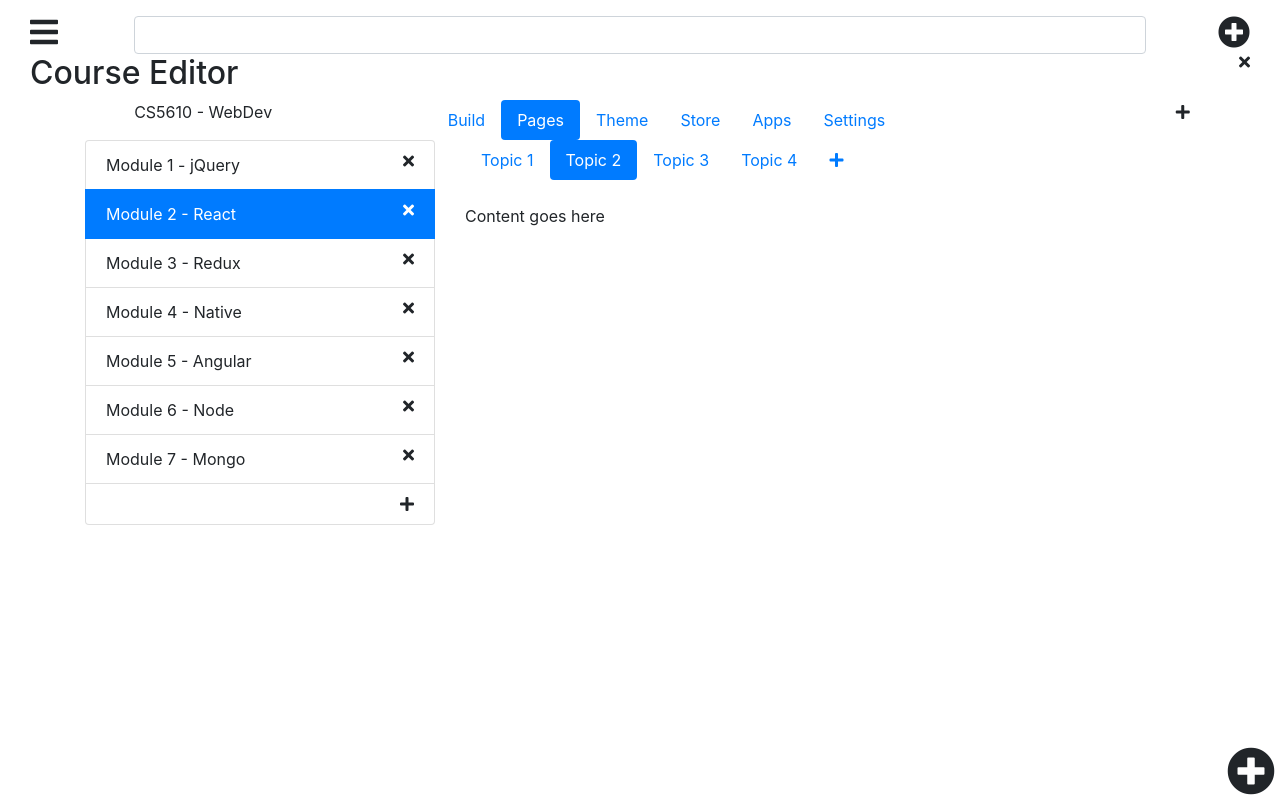
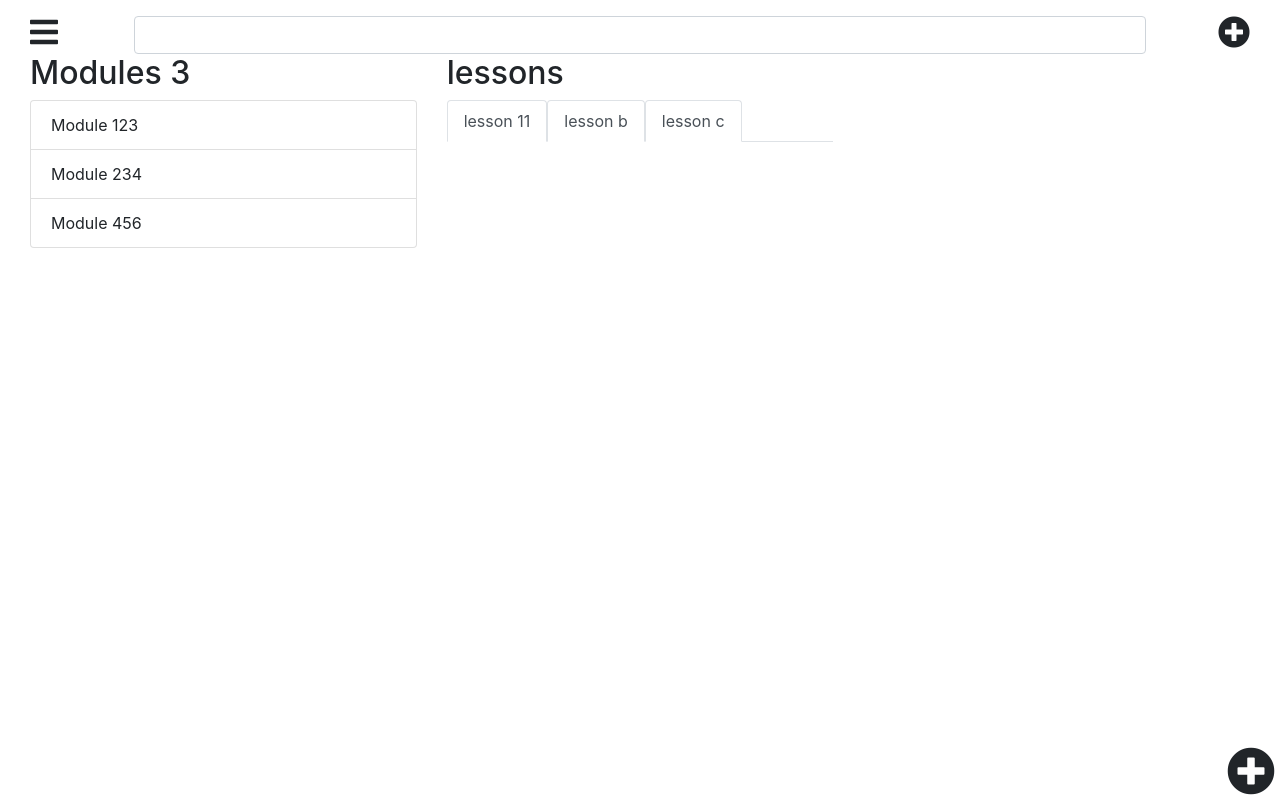
Before and after one commit to jondenman/wbdv-sp21-02-denmanj-client-react, a React (Create React App) app: page /courses/editor in a window 1280 px wide. Built offline with nearby package versions, Linux system fonts and the light colour scheme; no server answers.

Commit message:
implemented module and lesson reducers

```diff
--- a/package.json
+++ b/package.json
@@ -10,8 +10,10 @@
     "bootstrap": "^4.6.0",
     "react": "^17.0.1",
     "react-dom": "^17.0.1",
+    "react-redux": "^7.2.2",
     "react-router-dom": "^5.2.0",
     "react-scripts": "4.0.2",
+    "redux": "^4.0.5",
     "web-vitals": "^1.1.0"
   },
   "scripts": {
--- a/src/components/course-editor.js
+++ b/src/components/course-editor.js
@@ -1,111 +1,32 @@
 import React from 'react'
+import moduleReducer from "../reducers/modules-reducer";
+import lessonReducer from "../reducers/lesson-reducer";
+import {combineReducers, createStore} from "redux";
+import {Provider} from "react-redux";
+import ModuleList from "./module-list";
+import LessonTabs from "./lesson-tabs";
+
+const reducer = combineReducers({
+    moduleReducer: moduleReducer,
+    lessonReducer: lessonReducer
+})
+
+// const store = createStore(moduleReducer)
+const store = createStore(reducer)
 
 const CourseEditor = ({history}) =>
-    <div>
-        {/*paste in body of course editor in previous assignment*/}
-        <i onClick={() => history.goBack()} className="fas fa-times float-right"></i>
-        <h2>Course Editor</h2>
-
-
+    <Provider store={store}>
         <div>
             <div className="row">
-                <div className="col-1">
-
+                <div className="col-4">
+                    <ModuleList/>
                 </div>
-                <div className="col-3">
-                    CS5610 - WebDev
-                </div>
-                <ul className="nav nav-pills col-7">
-                    <li className="nav-item">
-                        <a className="nav-link" href="#">Build</a>
-                    </li>
-                    <li className="nav-item">
-                        <a className="nav-link active" href="#">Pages</a>
-                    </li>
-                    <li className="nav-item">
-                        <a className="nav-link" href="#">Theme</a>
-                    </li>
-                    <li className="nav-item">
-                        <a className="nav-link " href="#">Store</a>
-                    </li>
-                    <li className="nav-item">
-                        <a className="nav-link " href="#">Apps</a>
-                    </li>
-                    <li className="nav-item">
-                        <a className="nav-link " href="#">Settings</a>
-                    </li>
-
-                </ul>
-                <div className="col-1">
-                    <i className="fas fa-plus"></i>
-                </div>
-
-            </div>
-        </div>
-        <div className="container">
-            <div className="row">
                 <div className="col-4">
-                    <ul className="list-group">
-                        <li className="list-group-item">
-                            Module 1 - jQuery
-                            <i className="fas fa-times float-right"></i>
-                        </li>
-                        <li className="list-group-item active" style={{zIndex: "0"}}>
-                            Module 2 - React
-                            <i className="fas fa-times float-right"></i>
-                        </li>
-                        <li className="list-group-item">
-                            Module 3 - Redux
-                            <i className="fas fa-times float-right"></i>
-                        </li>
-                        <li className="list-group-item">
-                            Module 4 - Native
-                            <i className="fas fa-times float-right"></i>
-                        </li>
-                        <li className="list-group-item">
-                            Module 5 - Angular
-                            <i className="fas fa-times float-right"></i>
-                        </li>
-                        <li className="list-group-item">
-                            Module 6 - Node
-                            <i className="fas fa-times float-right"></i>
-                        </li>
-                        <li className="list-group-item">
-                            Module 7 - Mongo
-                            <i className="fas fa-times float-right"></i>
-                        </li>
-                        <li className="list-group-item">
-                            <i className="fas fa-plus float-right"></i>
-                        </li>
-
-                    </ul>
-                </div>
-
-                <div className="col-8">
-                    <ul className="nav nav-pills">
-                        <li className="nav-item">
-                            <a className="nav-link" href="#">Topic 1</a>
-                        </li>
-                        <li className="nav-item">
-                            <a className="nav-link active" href="#">Topic 2</a>
-                        </li>
-                        <li className="nav-item">
-                            <a className="nav-link" href="#">Topic 3</a>
-                        </li>
-                        <li className="nav-item">
-                            <a className="nav-link" href="#">Topic 4</a>
-                        </li>
-                        <li className="nav-item">
-                            <a className="nav-link">
-                                <i className="fas fa-plus"></i>
-                            </a>
-                        </li>
-                    </ul>
-
-                    <br/>
-                    Content goes here
+                    <LessonTabs/>
                 </div>
             </div>
         </div>
-</div>
+    </Provider>
+
+
 export default CourseEditor
--- /dev/null
+++ b/src/components/lesson-tabs.js
@@ -0,0 +1,37 @@
+import React from 'react'
+import {connect} from 'react-redux'
+
+const LessonTabs = (
+    {
+        lessons=[
+            {_id: 123, title: "lesson a"},
+            {_id: 234, title: "lesson b"},
+            {_id: 456, title: "lesson c"}
+        ]
+    }) =>
+    <div>
+        <h2>lessons</h2>
+        <ul className="nav nav-tabs">
+            {
+                lessons.map(lesson =>
+                    <li className="nav-item">
+                        <a className="nav-link active" href="#">
+                            {lesson.title}
+                        </a>
+                    </li>
+                )
+            }
+        </ul>
+    </div>
+
+const stpm = (state) => {
+    return {
+        lessons: state.lessonReducer.lessons
+    }
+}
+
+const dtpm = (dispatch) => {
+
+}
+
+export default connect(stpm, dtpm)(LessonTabs)
--- /dev/null
+++ b/src/components/module-list.js
@@ -0,0 +1,27 @@
+import React from 'react'
+import {connect} from "react-redux";
+
+const ModuleList = ({myModules=[]}) =>
+    <div>
+        <h2>Modules {myModules.length}</h2>
+        <ul className="list-group">
+            {
+                myModules.map(module =>
+                    <li className="list-group-item">
+                        {module.title}
+                    </li>
+                )
+            }
+        </ul>
+    </div>
+
+const stpm = (state) => {
+    return {
+        myModules: state.moduleReducer.modules
+    }
+}
+
+const dtpm = (dispatch) => {
+
+}
+export default connect(stpm, dtpm)(ModuleList)
--- a/src/index.js
+++ b/src/index.js
@@ -5,6 +5,8 @@ import '@fortawesome/fontawesome-free/css/all.min.css';
 import './index.css';
 import App from './App';
 import reportWebVitals from './reportWebVitals';
+import CounterReact from "./components/counter/react-state/counter-react";
+import CounterRedux from "./components/counter/redux-state/counter-redux";
 
 ReactDOM.render(
   <React.StrictMode>
--- /dev/null
+++ b/src/reducers/lesson-reducer.js
@@ -0,0 +1,16 @@
+const initialState = {
+    lessons: [
+        {_id: 123, title: "lesson 11"},
+        {_id: 234, title: "lesson b"},
+        {_id: 456, title: "lesson c"}
+    ]
+}
+
+const lessonReducer = (state=initialState, action) => {
+    switch (action.type) {
+        default:
+            return state
+    }
+}
+
+export default lessonReducer
--- /dev/null
+++ b/src/reducers/modules-reducer.js
@@ -0,0 +1,19 @@
+const initialState = {
+    modules: [
+        {_id: 123, title: "Module 123"},
+        {_id: 234, title: "Module 234"},
+        {_id: 456, title: "Module 456"},
+    ]
+}
+
+const moduleReducer = (state = initialState, action) => {
+    switch (action.type) {
+        case "CREATE_MODULE":
+        case "DELETE_MODULE":
+        case "UPDATE_MODULE":
+        default:
+            return state
+    }
+}
+
+export default moduleReducer
```
Also changed, not shown: src/reducers/topic-reducer.js (added), 1 other file (tests, documents, lock files or other folders).
